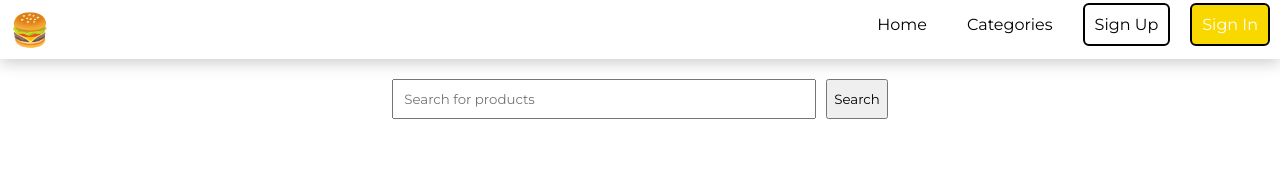
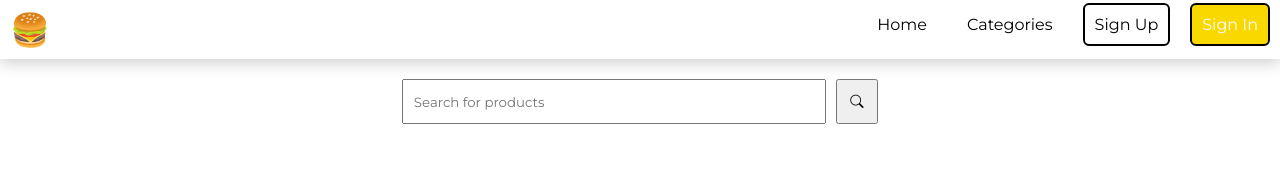
Before and after one commit to makinde-ayooluwa/shopmmerce, a React (Vite) app: page /categories in a window 1280 px wide. Shown: the top 194 px of the page. Built offline with nearby package versions, Linux system fonts and the light colour scheme.

Commit message:
Host fixing

```diff
--- a/package.json
+++ b/package.json
@@ -10,6 +10,7 @@
   },
   "dependencies": {
     "axios": "^1.13.6",
+    "bootstrap-icons": "^1.13.1",
     "react": "^18.2.0",
     "react-dom": "^18.2.0",
     "react-router-dom": "^6.30.3"
--- a/src/App.jsx
+++ b/src/App.jsx
@@ -1,7 +1,6 @@
 import "./App.css";
 import Router from "./components/Router";
-import Header from "./components/user/Header";
-
+import "bootstrap-icons/font/bootstrap-icons.css";
 function App() {
   return (
     <>
--- /dev/null
+++ b/src/components/user/Search.jsx
@@ -0,0 +1,30 @@
+export default function Search() {
+  return (
+    <>
+      <div
+        style={{
+          width: "100%",
+          overflow: "hidden",
+        }}
+      >
+        <div
+          style={{
+            display: "flex",
+            justifyContent: "center",
+            gap: 10,
+            padding: "20px",
+          }}
+        >
+          <input
+            style={{ padding: "10px", width: "400px" }}
+            placeholder="Search for products"
+            type="text"
+          />
+          <button style={{ padding: "12.5px" }}>
+            <i className="bi bi-search"></i>
+          </button>
+        </div>
+      </div>
+    </>
+  );
+}
--- a/src/pages/user/Home.jsx
+++ b/src/pages/user/Home.jsx
@@ -1,30 +1,9 @@
+import Search from "../../components/user/Search";
+
 export default function Home() {
   return (
     <>
-      <div
-        style={{
-          width: "100%",
-          overflow: "hidden",
-        }}
-      >
-        <div
-          style={{
-            display: "flex",
-            justifyContent: "center",
-            gap: 10,
-            padding: "20px",
-          }}
-        >
-          <input
-            style={{ padding: "10px", width: "400px" }}
-            placeholder="Search for products"
-            type="text"
-          />
-          <button>
-            Search
-          </button>
-        </div>
-      </div>
+      <Search/>
     </>
   );
 }
```
Also changed, not shown: src/tests/data.js (added, +3 -0 lines), 1 other file (tests, documents, lock files or other folders).
